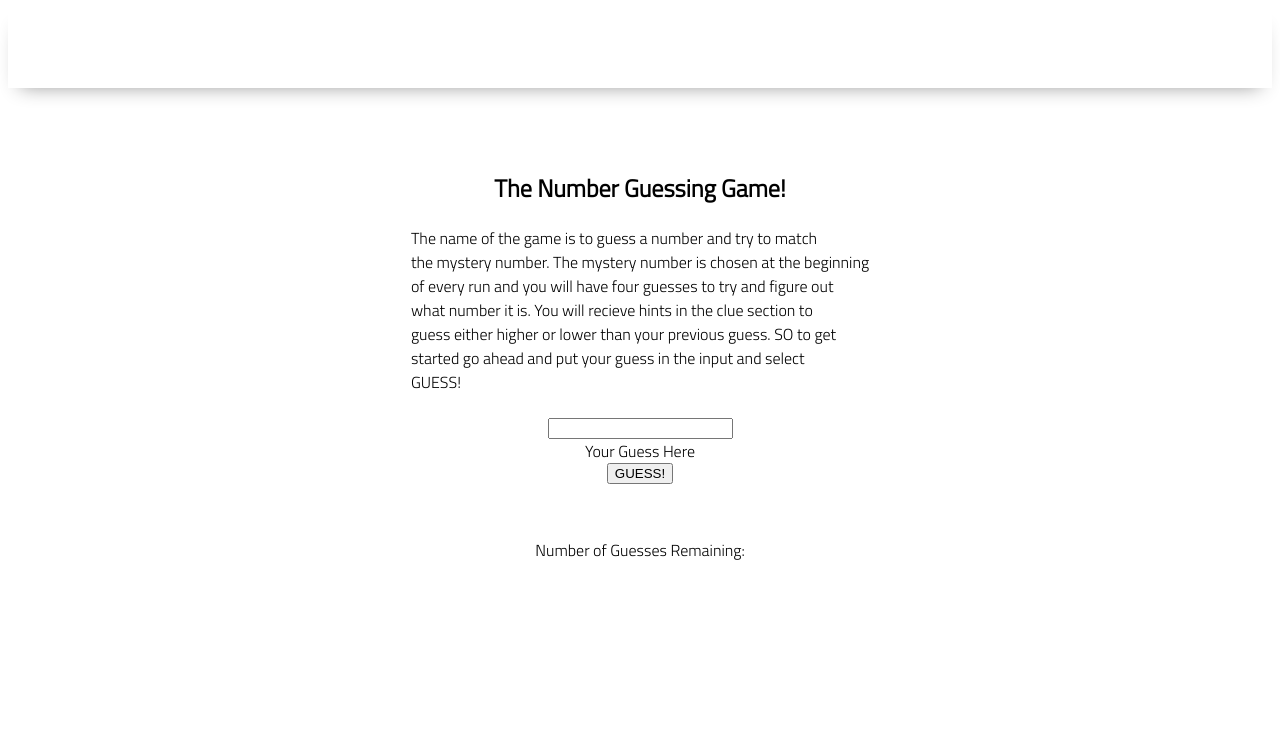
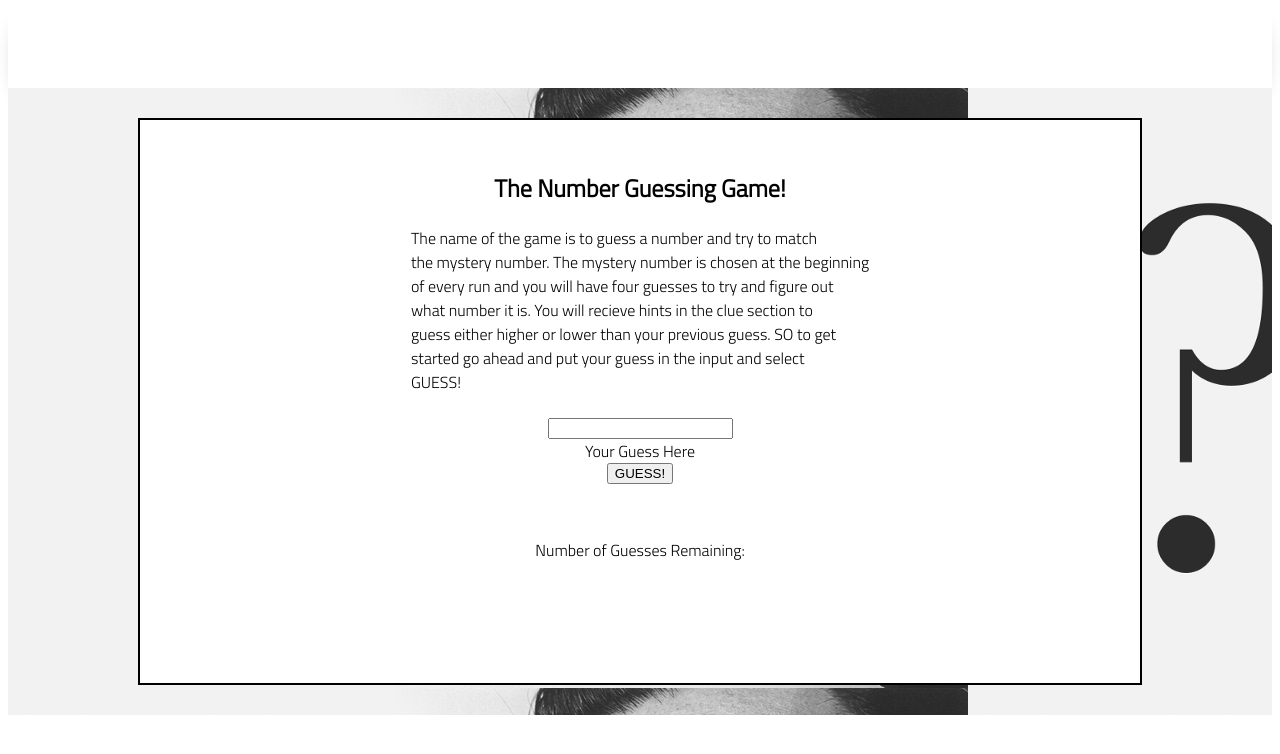
Before and after one commit to Richard-Hillman/lab-02, a plain HTML site: page index.html in a window 1280 px wide. Drawn offline with Linux system fonts and the light colour scheme.

Commit message:
background image added, main section added border

```diff
--- a/index.html
+++ b/index.html
@@ -25,9 +25,9 @@
 <!-- main----------------------------------------------------------------------------------------------- -->
 
 
-    <main>
+    <main class='mainer'>
 
-        <section>
+        <section class='submain'>
             <h1> The Number Guessing Game! </h1>
 
             <article>The name of the game is to guess a number and try to match <br>
--- a/styles/style.css
+++ b/styles/style.css
@@ -106,7 +106,13 @@ footer {
     animation: pulse 5s infinite ease-in-out;
 }
 
+.mainer {
+    background-image: url('../mustache.png');
+}
 
+.submain {
+    border: solid 2px black;
+}
 /* IDs---------------------------------------------------------------------------------------------------------------------------------- */
 
 #mNumber {
```
Also changed, not shown: test/example.test.js (added, +18 -0 lines), test/utilities.test.js (+22 -0 lines), mustache.png (added).
